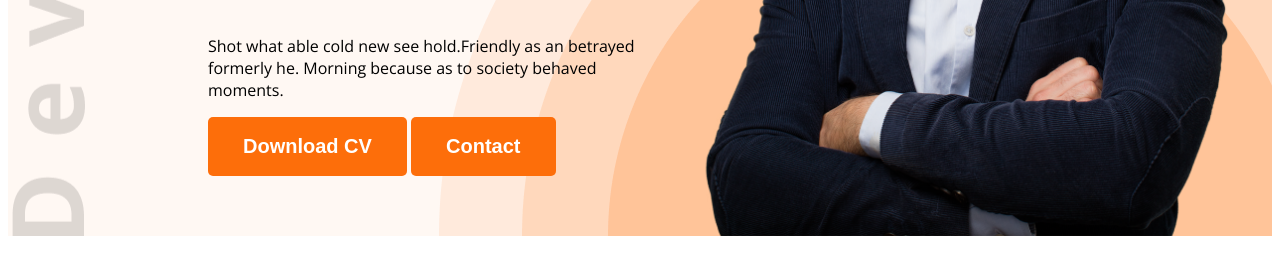
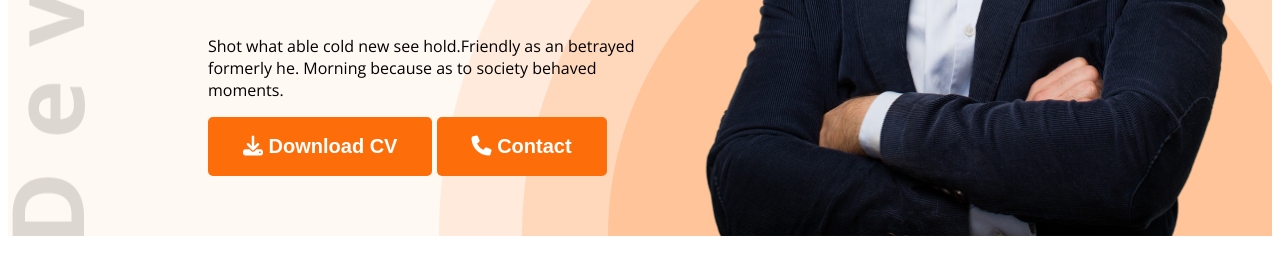
Before and after one commit to babu0176/web-dev-portfolio, a plain HTML site: page index.html in a window 1280 px wide. Shown: the part 534-800 px from the top of the page. Drawn offline with nearby package versions, Linux system fonts and the light colour scheme.

Commit message:
final commit

```diff
--- a/index.html
+++ b/index.html
@@ -10,6 +10,7 @@
     <link href="https://fonts.googleapis.com/css2?family=Open+Sans:ital,wght@0,300..800;1,300..800&display=swap"
         rel="stylesheet">
     <link rel="stylesheet" href="styles/postfolio.css">
+    <script src="https://kit.fontawesome.com/e7e426d11e.js" crossorigin="anonymous"></script>
 </head>
 
 <body class="open-sans-normal">
@@ -28,8 +29,8 @@
                 <h1 class="banner-title">Mary Hardy</h1>
                 <p class="banner-discraption">Shot what able cold new see hold.Friendly as an betrayed formerly he.
                     Morning because as to society behaved moments.</p>
-                <button class="btn-primary">Download CV</button>
-                <button class="btn-primary">Contact</button>
+                <button class="btn-primary"> <i class="fa-solid fa-download"></i> Download CV</button>
+                <button class="btn-primary"><i class="fa-solid fa-phone"></i> Contact</button>
             </div>
             <img class="banner-profile-pic" src="images/hardy.png" alt="">
 
```
